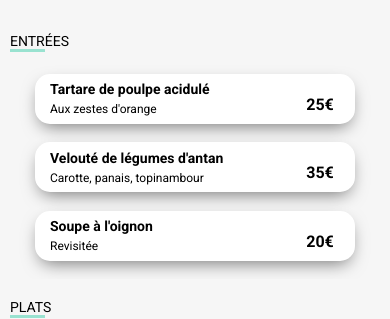
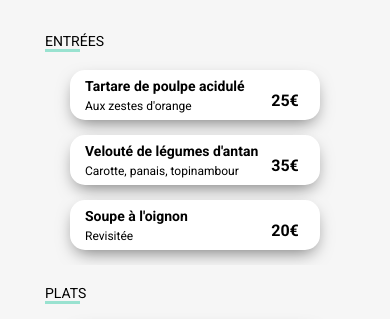
Before and after one commit to martiquet/Projet3OCR, a website: page àlafrançaise.html in a window 390 px wide. Shown: the part 385-704 px from the top of the page. Drawn offline with Linux system fonts and the light colour scheme; a web font is replaced by a local one.

Commit message:
fix small screen

```diff
--- a/sass/Layouts/container.scss
+++ b/sass/Layouts/container.scss
@@ -304,6 +304,12 @@
                 max-width: 320px;
                 min-width: 320px;
 
+                @media screen and (max-width:410px) {
+                    max-width: 250px;
+                    min-width: 250px;
+
+                }
+
                 &__txt {
                     display: flex;
                     flex-direction: column;
```
Also changed, not shown: public/css/style.css, 1 other file.
